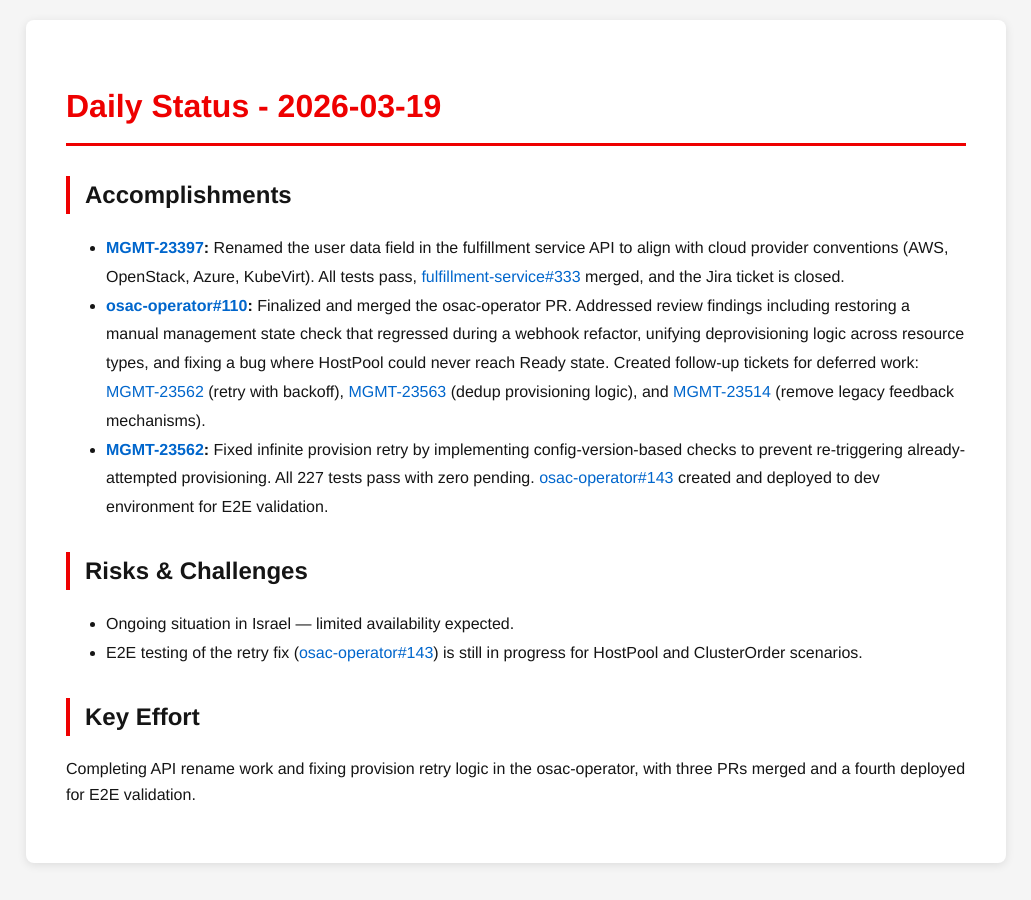
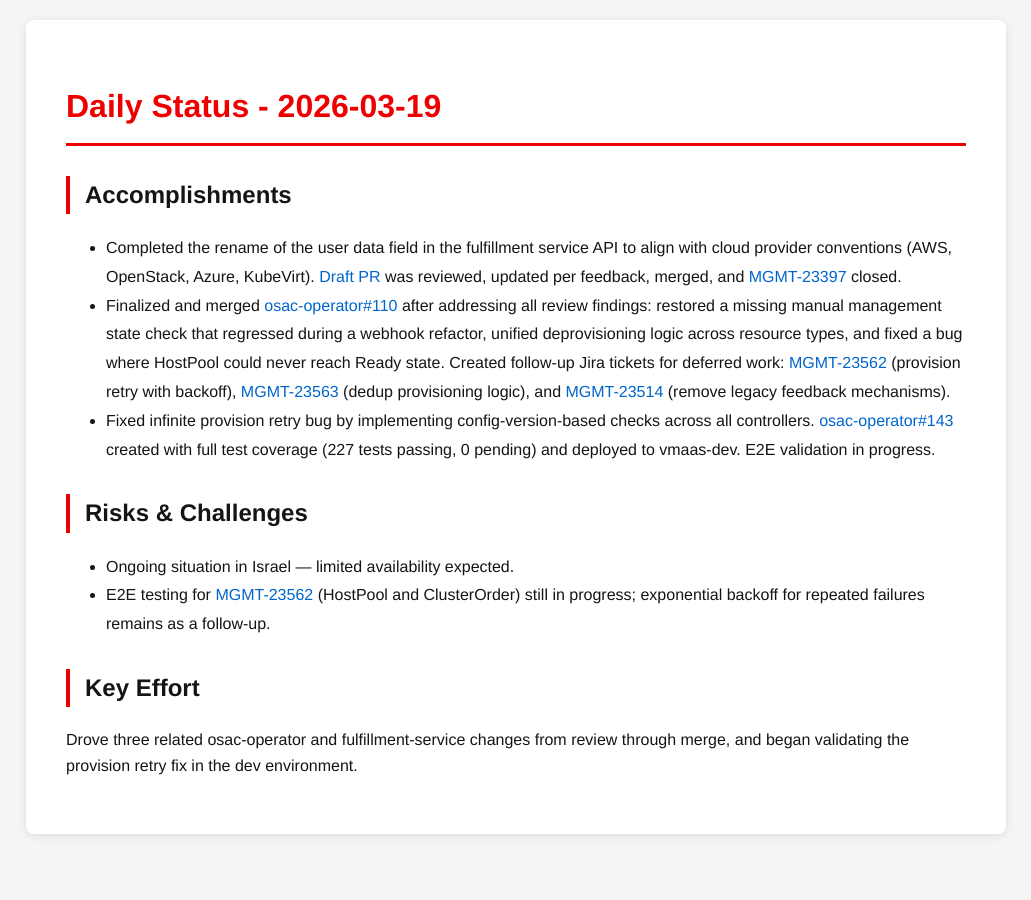
Before and after one commit to tzvatot/daily-status, a Jekyll site: the page built from 2026-03-19.md, in a window 1280 px wide. Shown: the whole page, without its empty margins (124-1155 px from the left). Built offline with Jekyll 4.4.1, drawn with Linux system fonts in a browser that asks for light colours.

Commit message:
Daily status update - 2026-03-19

```diff
--- a/2026-03-19.md
+++ b/2026-03-19.md
@@ -7,13 +7,13 @@ date: 2026-03-19
 # Daily Status - 2026-03-19
 
 ## Accomplishments
-- **[MGMT-23397](https://issues.redhat.com/browse/MGMT-23397):** Renamed the user data field in the fulfillment service API to align with cloud provider conventions (AWS, OpenStack, Azure, KubeVirt). All tests pass, [fulfillment-service#333](https://github.com/osac-project/fulfillment-service/pull/333) merged, and the Jira ticket is closed.
-- **[osac-operator#110](https://github.com/osac-project/osac-operator/pull/110):** Finalized and merged the osac-operator PR. Addressed review findings including restoring a manual management state check that regressed during a webhook refactor, unifying deprovisioning logic across resource types, and fixing a bug where HostPool could never reach Ready state. Created follow-up tickets for deferred work: [MGMT-23562](https://issues.redhat.com/browse/MGMT-23562) (retry with backoff), [MGMT-23563](https://issues.redhat.com/browse/MGMT-23563) (dedup provisioning logic), and [MGMT-23514](https://issues.redhat.com/browse/MGMT-23514) (remove legacy feedback mechanisms).
-- **[MGMT-23562](https://issues.redhat.com/browse/MGMT-23562):** Fixed infinite provision retry by implementing config-version-based checks to prevent re-triggering already-attempted provisioning. All 227 tests pass with zero pending. [osac-operator#143](https://github.com/osac-project/osac-operator/pull/143) created and deployed to dev environment for E2E validation.
+- Completed the rename of the user data field in the fulfillment service API to align with cloud provider conventions (AWS, OpenStack, Azure, KubeVirt). [Draft PR](https://github.com/osac-project/fulfillment-service/pull/333) was reviewed, updated per feedback, merged, and [MGMT-23397](https://issues.redhat.com/browse/MGMT-23397) closed.
+- Finalized and merged [osac-operator#110](https://github.com/osac-project/osac-operator/pull/110) after addressing all review findings: restored a missing manual management state check that regressed during a webhook refactor, unified deprovisioning logic across resource types, and fixed a bug where HostPool could never reach Ready state. Created follow-up Jira tickets for deferred work: [MGMT-23562](https://issues.redhat.com/browse/MGMT-23562) (provision retry with backoff), [MGMT-23563](https://issues.redhat.com/browse/MGMT-23563) (dedup provisioning logic), and [MGMT-23514](https://issues.redhat.com/browse/MGMT-23514) (remove legacy feedback mechanisms).
+- Fixed infinite provision retry bug by implementing config-version-based checks across all controllers. [osac-operator#143](https://github.com/osac-project/osac-operator/pull/143) created with full test coverage (227 tests passing, 0 pending) and deployed to vmaas-dev. E2E validation in progress.
 
 ## Risks & Challenges
 - Ongoing situation in Israel — limited availability expected.
-- E2E testing of the retry fix ([osac-operator#143](https://github.com/osac-project/osac-operator/pull/143)) is still in progress for HostPool and ClusterOrder scenarios.
+- E2E testing for [MGMT-23562](https://issues.redhat.com/browse/MGMT-23562) (HostPool and ClusterOrder) still in progress; exponential backoff for repeated failures remains as a follow-up.
 
 ## Key Effort
-Completing API rename work and fixing provision retry logic in the osac-operator, with three PRs merged and a fourth deployed for E2E validation.
+Drove three related osac-operator and fulfillment-service changes from review through merge, and began validating the provision retry fix in the dev environment.
```
